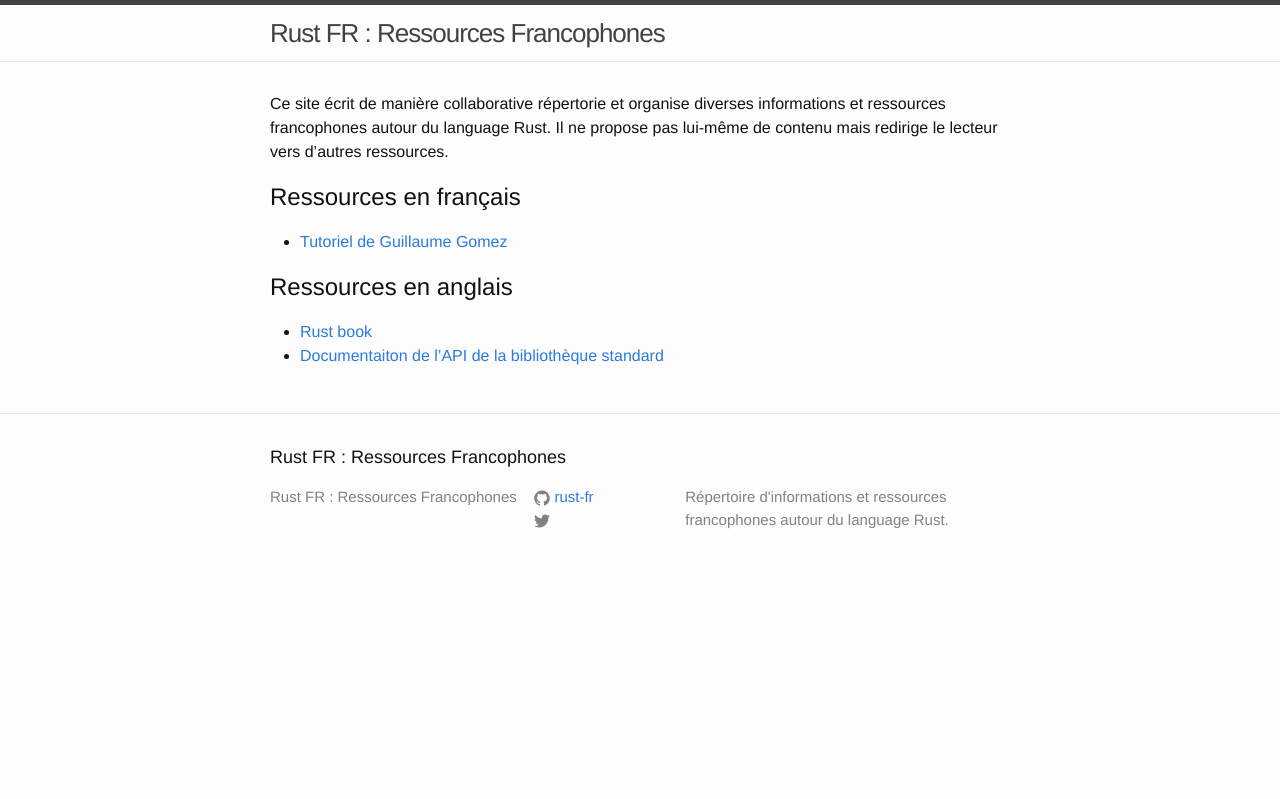
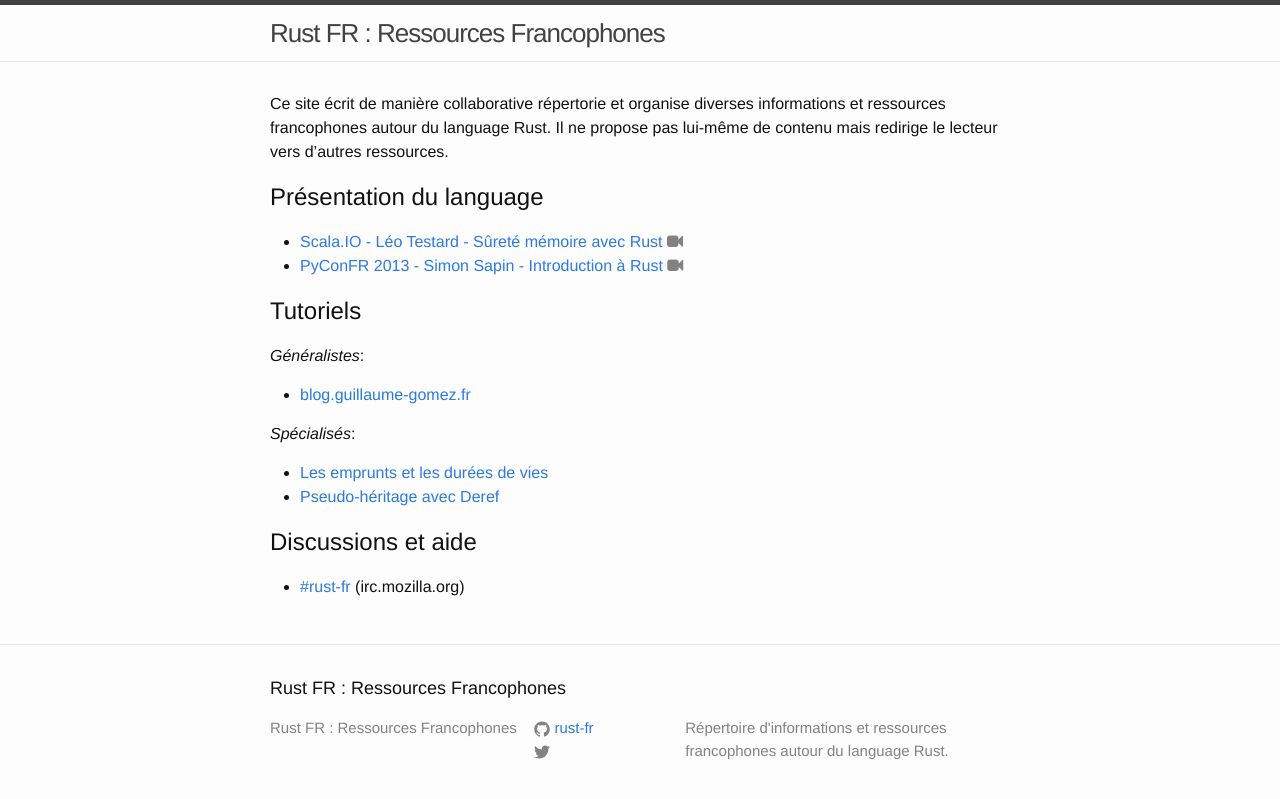
Before and after one commit to rust-fr/rust-fr.github.io, a Jekyll site: the page built from index.md, in a window 1280 px wide. Shown: the top 799 px of the page. Built offline with Jekyll 4.4.1, drawn with Linux system fonts in a browser that asks for light colours; nearby versions of some CDN libraries.

Commit message:
Ajoute des liens et des sections
Ajoute aussi la possibilité d'afficher des icones font-awesome.

```diff
--- a/_includes/head.html
+++ b/_includes/head.html
@@ -6,6 +6,7 @@
   <title>{% if page.title %}{{ page.title | escape }}{% else %}{{ site.title | escape }}{% endif %}</title>
   <meta name="description" content="{% if page.excerpt %}{{ page.excerpt | strip_html | strip_newlines | truncate: 160 }}{% else %}{{ site.description }}{% endif %}">
 
+  <link rel="stylesheet" href="https://maxcdn.bootstrapcdn.com/font-awesome/4.5.0/css/font-awesome.min.css">
   <link rel="stylesheet" href="{{ "/css/main.css" | prepend: site.baseurl }}">
   <link rel="canonical" href="{{ page.url | replace:'index.html','' | prepend: site.baseurl | prepend: site.url }}">
   <link rel="alternate" type="application/rss+xml" title="{{ site.title }}" href="{{ "/feed.xml" | prepend: site.baseurl | prepend: site.url }}">
--- /dev/null
+++ b/_plugins/font-awesome.rb
@@ -0,0 +1,71 @@
+##
+# The MIT License (MIT)
+#
+# Copyright (c) 2014 Ryan Morrissey
+#
+# Permission is hereby granted, free of charge, to any person obtaining a copy
+# of this software and associated documentation files (the "Software"), to deal
+# in the Software without restriction, including without limitation the rights
+# to use, copy, modify, merge, publish, distribute, sublicense, and/or sell
+# copies of the Software, and to permit persons to whom the Software is
+# furnished to do so, subject to the following conditions:
+#
+# The above copyright notice and this permission notice shall be included in
+# all copies or substantial portions of the Software.
+#
+# THE SOFTWARE IS PROVIDED "AS IS", WITHOUT WARRANTY OF ANY KIND, EXPRESS OR
+# IMPLIED, INCLUDING BUT NOT LIMITED TO THE WARRANTIES OF MERCHANTABILITY,
+# FITNESS FOR A PARTICULAR PURPOSE AND NONINFRINGEMENT. IN NO EVENT SHALL THE
+# AUTHORS OR COPYRIGHT HOLDERS BE LIABLE FOR ANY CLAIM, DAMAGES OR OTHER
+# LIABILITY, WHETHER IN AN ACTION OF CONTRACT, TORT OR OTHERWISE, ARISING FROM,
+# OUT OF OR IN CONNECTION WITH THE SOFTWARE OR THE USE OR OTHER DEALINGS IN
+# THE SOFTWARE.
+#
+#
+# Font Awesome Icons Liquid Tag
+# Documentation can be found at http://fontawesome.io/
+#
+# Example:
+#    {% icon fa-camera-retro %}
+#    {% icon fa-camera-retro fa-lg %}
+#    {% icon fa-spinner fa-spin %}
+#    {% icon fa-shield fa-rotate-90 %}
+
+module Jekyll
+  class FontAwesomeTag < Liquid::Tag
+
+    def render(context)
+      if tag_contents = determine_arguments(@markup.strip)
+        icon_class, icon_extra = tag_contents[0], tag_contents[1]
+        icon_tag(icon_class, icon_extra)
+      else
+        raise ArgumentError.new <<-eos
+Syntax error in tag 'icon' while parsing the following markup:
+
+  #{@markup}
+
+Valid syntax:
+  for icons: {% icon fa-camera-retro %}
+  for icons with size/spin/rotate: {% icon fa-camera-retro fa-lg %}
+eos
+      end
+    end
+
+    private
+
+    def determine_arguments(input)
+      matched = input.match(/\A(\S+) ?(\S+)?\Z/)
+      [matched[1].to_s.strip, matched[2].to_s.strip] if matched && matched.length >= 3
+    end
+
+    def icon_tag(icon_class, icon_extra = nil)
+      if icon_extra.empty?
+        "<i class=\"fa #{icon_class}\"></i>"
+      else
+        "<i class=\"fa #{icon_class} #{icon_extra}\"></i>"
+      end
+    end
+  end
+end
+
+Liquid::Template.register_tag('icon', Jekyll::FontAwesomeTag)
--- a/_sass/_base.scss
+++ b/_sass/_base.scss
@@ -204,3 +204,7 @@
         }
     }
 }
+
+.fa {
+    color: $grey-color;
+}
--- a/index.md
+++ b/index.md
@@ -6,11 +6,23 @@
 informations et ressources francophones autour du language Rust. Il ne propose
 pas lui-même de contenu mais redirige le lecteur vers d'autres ressources.
 
-## Ressources en français
+## Présentation du language
+{:#presentation-du-language}
 
-- [Tutoriel de Guillaume Gomez](http://blog.guillaume-gomez.fr/Rust)
+- [Scala.IO - Léo Testard - Sûreté mémoire avec Rust](https://www.youtube.com/watch?v=UVUUGjAbKGs) {% icon fa-video-camera %}
+- [PyConFR 2013 - Simon Sapin - Introduction à Rust](https://www.youtube.com/watch?v=qjxihcTJZ34) {% icon fa-video-camera %}
 
-## Ressources en anglais
+## Tutoriels
 
-- [Rust book](http://doc.rust-lang.org/book/)
-- [Documentaiton de l'API de la bibliothèque standard](http://doc.rust-lang.org/std/index.html)
+_Généralistes_:
+
+- [blog.guillaume-gomez.fr](http://blog.guillaume-gomez.fr/Rust)
+
+_Spécialisés_:
+
+- [Les emprunts et les durées de vies](http://blog.levans.fr/borrowing-and-lifetimes-in-rust.html)
+- [Pseudo-héritage avec Deref](http://blog.levans.fr/pseudo-inheritance-in-rust-with-deref.html)
+
+## Discussions et aide
+
+- [#rust-fr](https://client00.chat.mibbit.com/?server=irc.mozilla.org&channel=%23rust-fr) (irc.mozilla.org)
```
